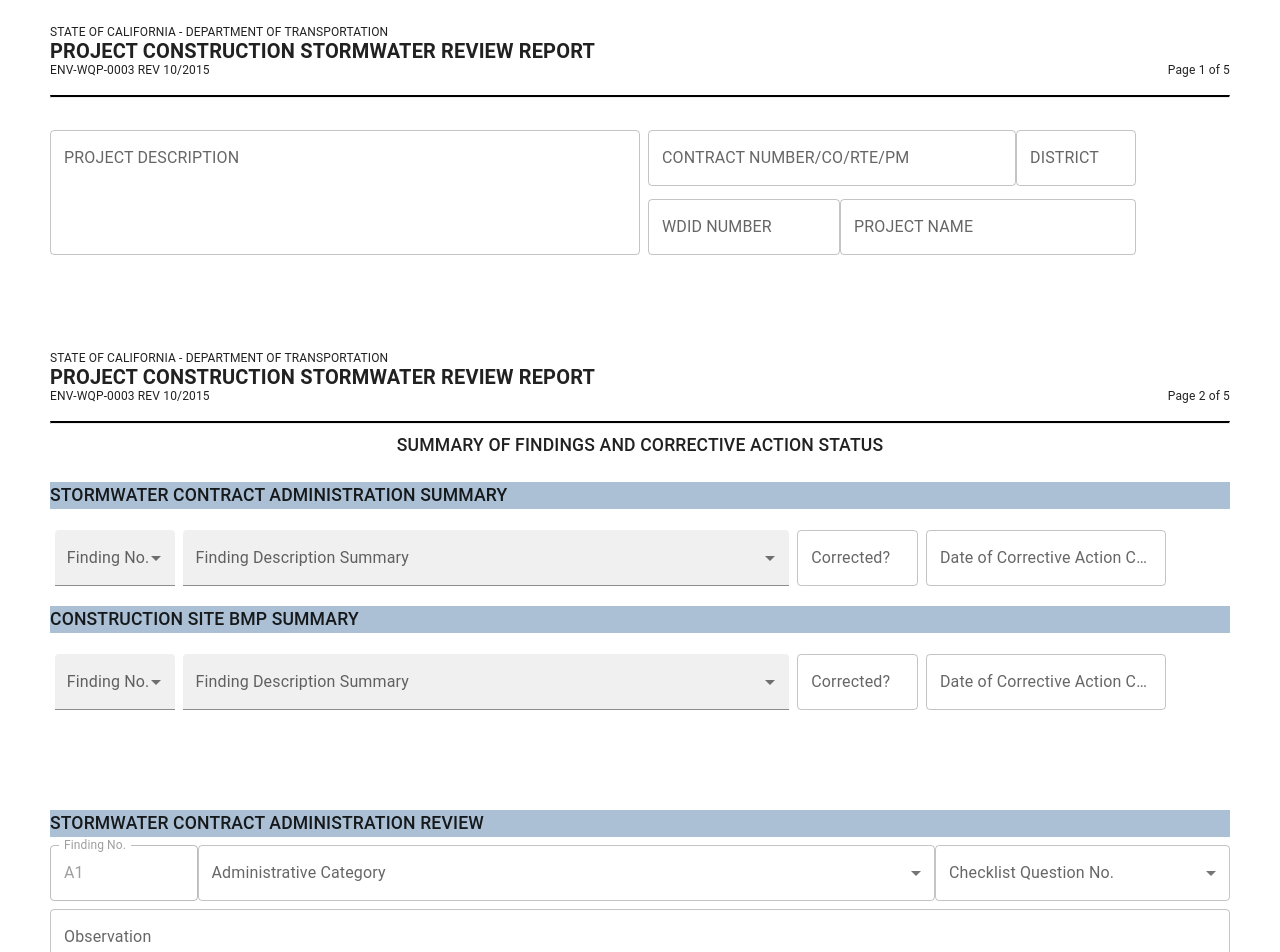
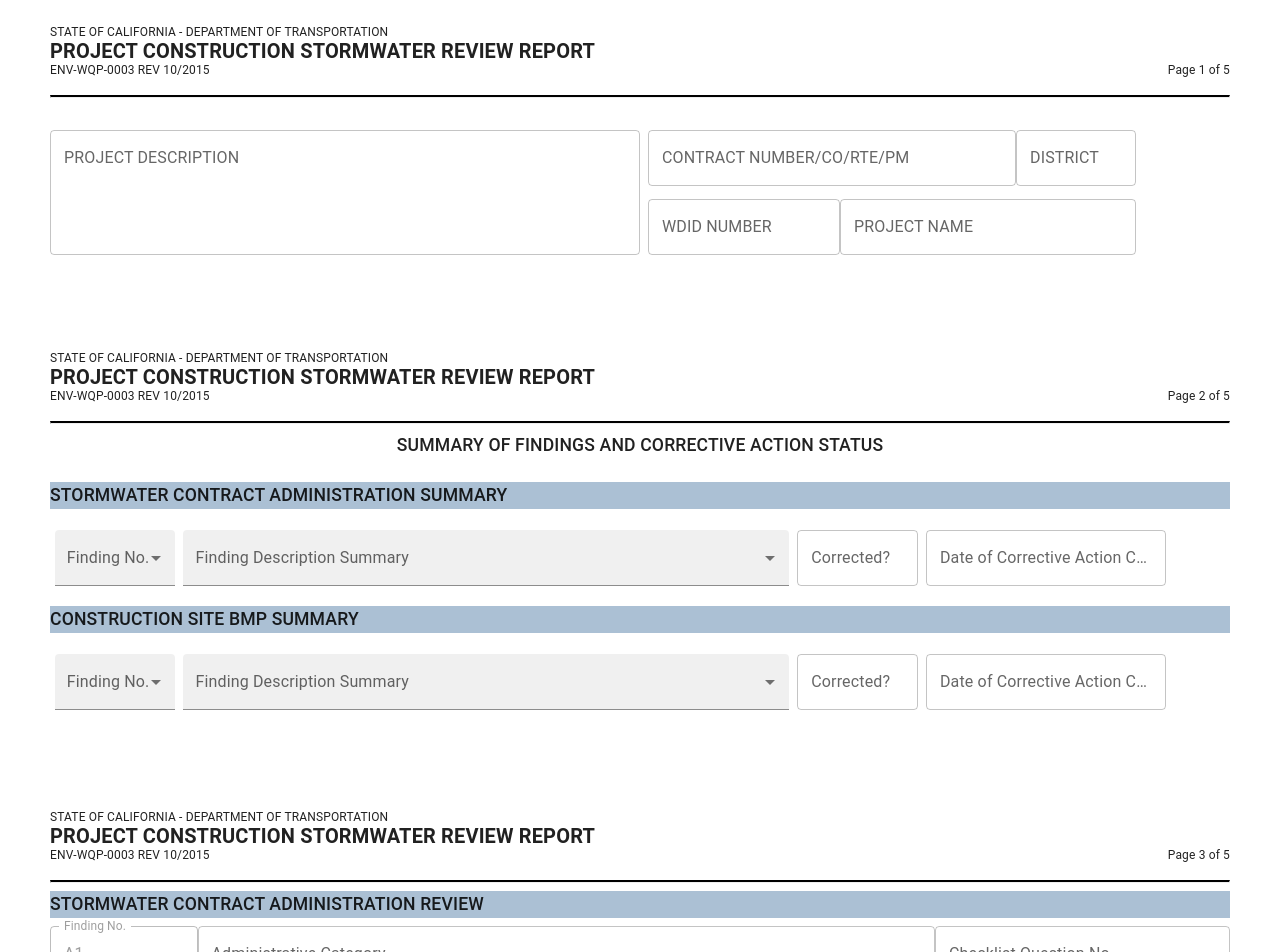
Before and after one commit to danielSmagly/CalTrans-Project, a React (Create React App) app in the folder React-Electron-Files/: page / in a window 1280 px wide. Shown: the top 952 px of the page. Built offline with nearby package versions, Linux system fonts and the light colour scheme.

Commit message:
Update App.js

```diff
--- a/React-Electron-Files/src/App.js
+++ b/React-Electron-Files/src/App.js
@@ -32,6 +32,7 @@ function App({children}) {
           </Formater>
           <br/><br/>
           <br/><br/>
+          <PageHeader pageNumber={3}/>
           <AdminReview />
           <br/><br/>
           <br/><br/>
```
